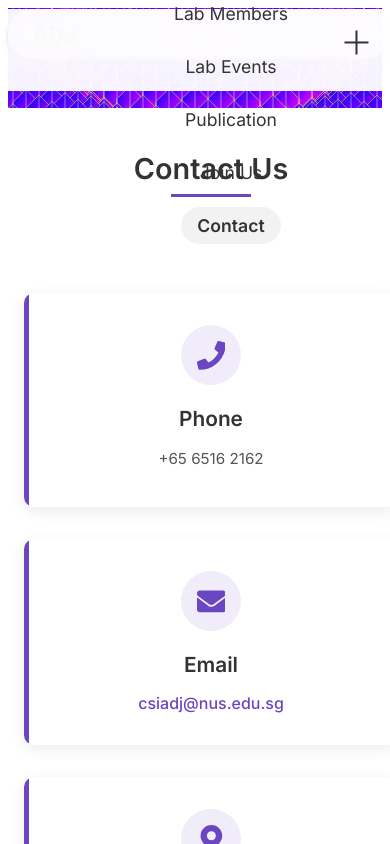
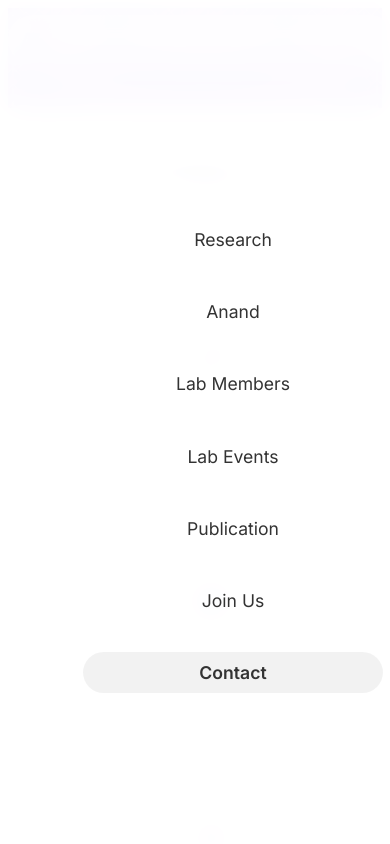
Before and after one commit to Kakarrxt/adj-lab-website, a Next.js app: page /contact in a window 390 px wide. Both pictures are taken after a click on the button "Toggle menu". Shown: the top 844 px of the page. Built offline with nearby package versions, Linux system fonts and the light colour scheme.

Commit message:
fixed mobile support for navbar

```diff
--- a/src/pages/navbar/Navbar.module.css
+++ b/src/pages/navbar/Navbar.module.css
@@ -5,7 +5,7 @@
   top: 0.5rem;
   left: 0;
   width: calc(100% - 1rem);
-  height: 80px; /* Increased height */
+  height: 80px;
   background: transparent;
   z-index: 1000;
   padding: 0 0.5rem;
@@ -18,16 +18,18 @@
 .navContent {
   flex: 1;
   max-width: 1200px;
-  height: 70px; /* Increased height */
+  height: 70px;
   background: rgba(255, 255, 255, 0.7);
   backdrop-filter: blur(15px);
+  -webkit-backdrop-filter: blur(15px); /* Safari support */
   border-radius: 100px;
   box-shadow:
     0 6px 8px rgba(0, 0, 0, 0.07),
     0 2px 4px rgba(0, 0, 0, 0.12);
   display: flex;
   align-items: center;
-  padding: 0 1.5rem; /* Increased padding */
+  justify-content: space-between;
+  padding: 0 1.5rem;
   transition: all 0.3s ease;
 }
 
@@ -58,7 +60,7 @@
 
 .navItem {
   position: relative;
-  padding: 0.7rem 1.2rem; /* Increased padding */
+  padding: 0.7rem 1.2rem;
   border-radius: 50px;
   transition: all 0.3s ease;
 }
@@ -67,7 +69,7 @@
   font-family: 'Inter', sans-serif;
   color: #333;
   text-decoration: none;
-  font-size: 1rem; /* Slightly larger font */
+  font-size: 1rem;
   font-weight: 500;
   transition: color 0.3s ease;
 }
@@ -88,49 +90,48 @@
   font-weight: 600;
 }
 
-/* Mobile Menu Styles */
+/* Improved Mobile Menu Styles */
 .mobileMenuButton {
   display: none;
   background: none;
   border: none;
   cursor: pointer;
   z-index: 1000;
+  width: 40px;
+  height: 40px;
+  padding: 8px;
+  border-radius: 50%;
 }
 
-.mobileMenuIcon {
+/* New hamburger icon with better support */
+.hamburgerIcon {
+  width: 24px;
+  height: 18px;
   position: relative;
-  width: 24px;
+  display: flex;
+  flex-direction: column;
+  justify-content: space-between;
+}
+
+.hamburgerIcon span {
+  display: block;
   height: 2px;
+  width: 100%;
   background-color: #333;
   transition: all 0.3s ease;
+  transform-origin: center;
 }
 
-.mobileMenuIcon::before,
-.mobileMenuIcon::after {
-  content: '';
-  position: absolute;
-  width: 24px;
-  height: 2px;
-  background-color: #333;
-  transition: all 0.3s ease;
+.hamburgerIcon.open span:nth-child(1) {
+  transform: translateY(8px) rotate(45deg);
 }
 
-.mobileMenuIcon::before { top: -8px; }
-.mobileMenuIcon::after { bottom: -8px; }
-
-.mobileMenuOpen .mobileMenuIcon {
-  transform: rotate(45deg);
-  background-color: transparent;
+.hamburgerIcon.open span:nth-child(2) {
+  opacity: 0;
 }
 
-.mobileMenuOpen .mobileMenuIcon::before {
-  top: 0;
-  transform: rotate(45deg);
-}
-
-.mobileMenuOpen .mobileMenuIcon::after {
-  bottom: 0;
-  transform: rotate(-45deg);
+.hamburgerIcon.open span:nth-child(3) {
+  transform: translateY(-8px) rotate(-45deg);
 }
 
 .mobileMenu {
@@ -138,20 +139,27 @@
   top: 0;
   left: 0;
   width: 100%;
-  height: 100%;
-  background: rgba(255, 255, 255, 0.95);
+  height: 100vh;
+  height: 100dvh; /* Dynamic viewport height for mobile browsers */
+  background: rgba(255, 255, 255, 0.98);
   backdrop-filter: blur(15px);
+  -webkit-backdrop-filter: blur(15px); /* Safari support */
   display: flex;
   flex-direction: column;
   justify-content: center;
   align-items: center;
-  z-index: 100;
+  z-index: 999; /* Just below the navbar */
   padding: 2rem;
+  overflow-y: auto;
+  overscroll-behavior: contain;
 }
 
 .mobileNavItem {
   margin: 1rem 0;
-  text-align: center;
+  width: 80%;
+  max-width: 300px;
+  display: flex;
+  justify-content: center;
 }
 
 .mobileNavItem a {
@@ -159,9 +167,12 @@
   font-size: 1.2rem;
   color: #333;
   text-decoration: none;
-  padding: 0.5rem 1rem;
+  padding: 0.75rem 1.5rem;
   border-radius: 50px;
   transition: all 0.3s ease;
+  display: block;
+  width: 100%;
+  text-align: center;
 }
 
 .mobileActiveItem a {
@@ -169,16 +180,17 @@
   font-weight: 600;
 }
 
-/* Responsive Breakpoints */
+/* Responsive Breakpoints - Improved */
 @media (max-width: 768px) {
   .navbar {
     top: 0.25rem;
     width: calc(100% - 0.5rem);
-    height: 70px; /* Adjusted for mobile */
+    height: 70px;
   }
 
   .navContent {
-    height: 60px; /* Adjusted for mobile */
+    height: 60px;
+    padding: 0 1rem;
   }
 
   .navItemsContainer {
@@ -186,7 +198,9 @@
   }
 
   .mobileMenuButton {
-    display: block;
+    display: flex;
+    align-items: center;
+    justify-content: center;
   }
 
   .logo {
@@ -196,26 +210,39 @@
 
 @media (max-width: 480px) {
   .navbar {
-    height: 60px; /* Further adjusted for smaller screens */
+    top: 0.125rem;
+    height: 60px;
+    width: calc(100% - 0.25rem);
+    padding: 0 0.25rem;
   }
 
   .navContent {
-    height: 50px; /* Further adjusted for smaller screens */
+    height: 50px;
+    padding: 0 0.75rem;
   }
 
   .mobileNavItem a {
     font-size: 1.1rem;
+    padding: 0.6rem 1.2rem;
+  }
+
+  .logo {
+    font-size: 1.3rem;
   }
 }
 
 /* Safe Area Support */
 @supports (padding-top: env(safe-area-inset-top)) {
   .navbar {
-    padding-top: env(safe-area-inset-top);
+    padding-top: max(0.5rem, env(safe-area-inset-top));
+    padding-left: max(0.5rem, env(safe-area-inset-left));
+    padding-right: max(0.5rem, env(safe-area-inset-right));
   }
 
   .mobileMenu {
-    padding-top: calc(env(safe-area-inset-top) + 2rem);
-    padding-bottom: env(safe-area-inset-bottom);
+    padding-top: max(2rem, env(safe-area-inset-top));
+    padding-bottom: max(2rem, env(safe-area-inset-bottom));
+    padding-left: max(2rem, env(safe-area-inset-left));
+    padding-right: max(2rem, env(safe-area-inset-right));
   }
 }
--- a/src/pages/navbar/index.tsx
+++ b/src/pages/navbar/index.tsx
@@ -1,7 +1,7 @@
 "use client";
 import { motion, AnimatePresence } from "framer-motion";
 import Link from "next/link";
-import { useState, useEffect } from "react";
+import { useState, useEffect, useCallback } from "react";
 import styles from "./Navbar.module.css";
 import { usePathname } from 'next/navigation';
 
@@ -22,29 +22,29 @@
   const [isHovered, setIsHovered] = useState(false);
   const pathname = usePathname();
 
-  // Responsive mobile check with debounce
+  // Improved responsive check with debounce
+  const checkMobile = useCallback(() => {
+    setIsMobile(window.innerWidth <= 768);
+  }, []);
+
   useEffect(() => {
+    // Initial check
+    checkMobile();
+
+    // Debounced resize handler
+    let timeoutId: NodeJS.Timeout;
     const handleResize = () => {
-      const checkMobile = () => setIsMobile(window.innerWidth <= 768);
-
-      // Debounce to improve performance
-      let timeoutId: NodeJS.Timeout;
-      const debouncedCheck = () => {
       clearTimeout(timeoutId);
       timeoutId = setTimeout(checkMobile, 100);
     };
 
-      debouncedCheck();
-      window.addEventListener('resize', debouncedCheck);
+    window.addEventListener('resize', handleResize);
 
     return () => {
-        window.removeEventListener('resize', debouncedCheck);
+      window.removeEventListener('resize', handleResize);
       clearTimeout(timeoutId);
     };
-    };
-
-    handleResize();
-  }, []);
+  }, [checkMobile]);
 
   // Close mobile menu when route changes
   useEffect(() => {
@@ -53,8 +53,31 @@
 
   // Prevent body scroll when mobile menu is open
   useEffect(() => {
-    document.body.style.overflow = isMobileMenuOpen ? 'hidden' : 'auto';
+    if (typeof document !== 'undefined') {
+      document.body.style.overflow = isMobileMenuOpen ? 'hidden' : '';
+
+      // Add touch handling for mobile
+      if (isMobileMenuOpen) {
+        document.addEventListener('touchmove', preventScroll, { passive: false });
+      } else {
+        document.removeEventListener('touchmove', preventScroll);
+      }
+    }
+
+    return () => {
+      if (typeof document !== 'undefined') {
+        document.body.style.overflow = '';
+        document.removeEventListener('touchmove', preventScroll);
+      }
+    };
   }, [isMobileMenuOpen]);
+
+  // Prevent scroll on touch devices when menu is open
+  const preventScroll = (e: TouchEvent) => {
+    if (isMobileMenuOpen) {
+      e.preventDefault();
+    }
+  };
 
   const toggleMobileMenu = () => {
     setIsMobileMenuOpen(prev => !prev);
@@ -63,17 +86,21 @@
   const mobileMenuVariants = {
     hidden: {
       opacity: 0,
+      y: -20,
       transition: {
         when: "afterChildren",
         staggerChildren: 0.05,
-        staggerDirection: -1
+        staggerDirection: -1,
+        duration: 0.2
       }
     },
     visible: {
       opacity: 1,
+      y: 0,
       transition: {
         when: "beforeChildren",
-        staggerChildren: 0.1
+        staggerChildren: 0.1,
+        duration: 0.3
       }
     }
   };
@@ -165,11 +192,16 @@
             aria-label="Toggle menu"
             whileTap={{ scale: 0.9 }}
           >
-            <div className={`${styles.mobileMenuIcon} ${isMobileMenuOpen ? styles.mobileMenuOpen : ''}`}></div>
+            <div className={`${styles.hamburgerIcon} ${isMobileMenuOpen ? styles.open : ''}`}>
+              <span></span>
+              <span></span>
+              <span></span>
+            </div>
           </motion.button>
         )}
+      </div>
 
-        {/* Mobile Menu */}
+      {/* Mobile Menu - Outside navContent for better positioning */}
       <AnimatePresence>
         {isMobile && isMobileMenuOpen && (
           <motion.div
@@ -179,6 +211,7 @@
             animate="visible"
             exit="hidden"
           >
+            <div style={{ width: '100%', display: 'flex', flexDirection: 'column', alignItems: 'center' }}>
               {navItems.map((item) => (
                 <motion.div
                   key={item.name}
@@ -192,10 +225,10 @@
                   </Link>
                 </motion.div>
               ))}
+            </div>
           </motion.div>
         )}
       </AnimatePresence>
-      </div>
     </motion.nav>
   );
 }
```
Lines whose indentation alone changed are shown as unchanged.
